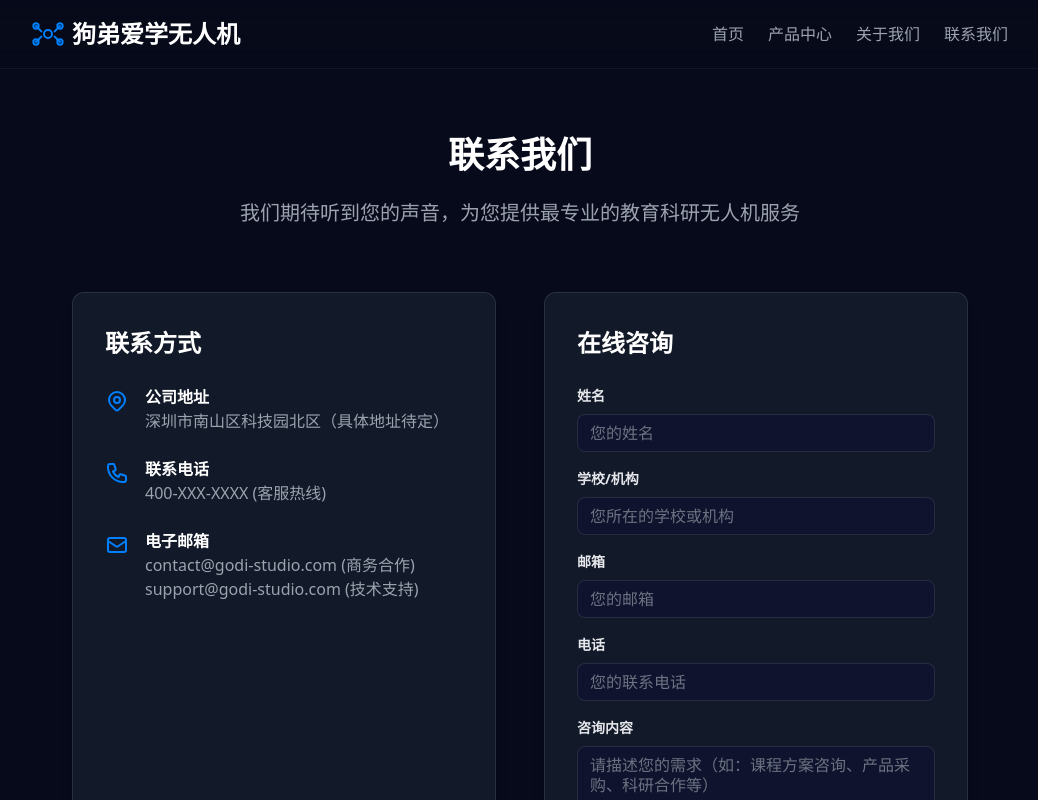
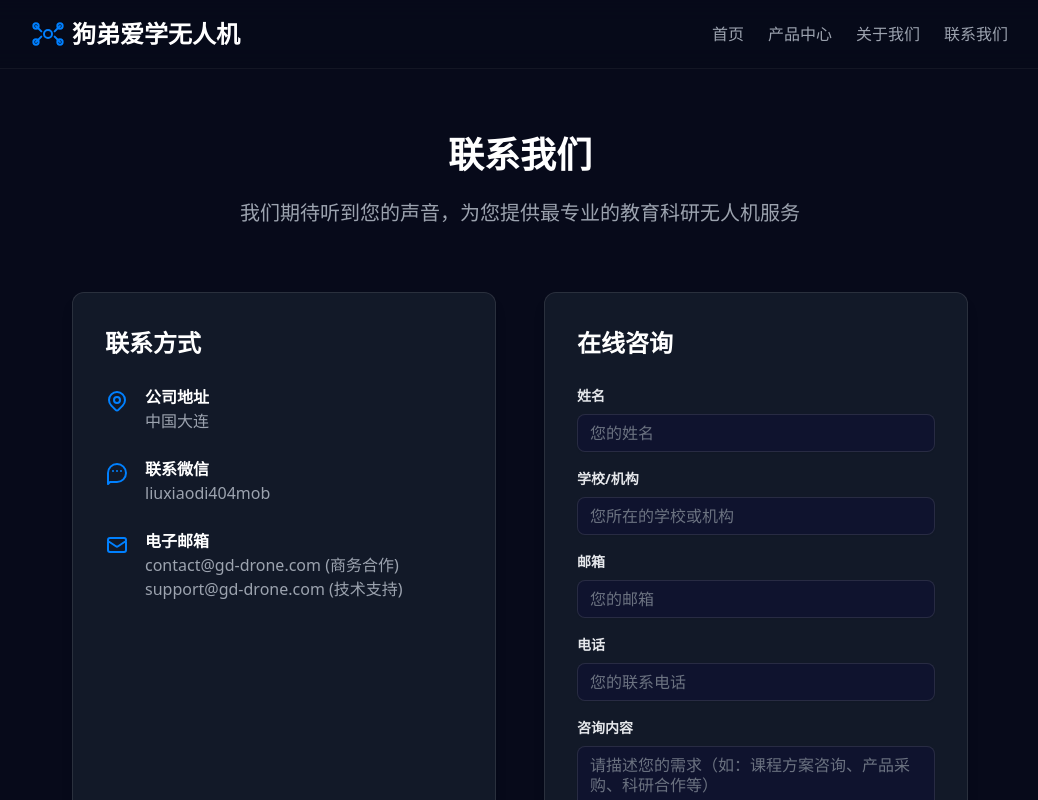
Before and after one commit to czstara12/ge-drone-web, a Next.js app: page /contact in a window 1280 px wide. Shown: the top 800 px of the page, without its empty margins (120-1158 px from the left). Built offline with nearby package versions, Linux system fonts and the light colour scheme.

Commit message:
fix: 更新联系信息和图标

```diff
--- a/src/pages/contact.tsx
+++ b/src/pages/contact.tsx
@@ -66,13 +66,13 @@ const LocationIcon = () => (
   </svg>
 );
 
-const PhoneIcon = () => (
+const WechatIcon = () => (
   <svg className="size-6" fill="none" stroke="currentColor" viewBox="0 0 24 24">
     <path
       strokeLinecap="round"
       strokeLinejoin="round"
       strokeWidth="2"
-      d="M3 5a2 2 0 012-2h3.28a1 1 0 01.948.684l1.498 4.493a1 1 0 01-.502 1.21l-2.257 1.13a11.042 11.042 0 005.516 5.516l1.13-2.257a1 1 0 011.21-.502l4.493 1.498a1 1 0 01.684.949V19a2 2 0 01-2 2h-1C9.716 21 3 14.284 3 6V5z"
+      d="M8 10h.01M12 10h.01M16 10h.01M21 12a9 9 0 01-9 9H5l-2 2V12a9 9 0 0118 0z"
     />
   </svg>
 );
@@ -115,20 +115,20 @@ const Contact = () => (
               <ContactItem
                 icon={<LocationIcon />}
                 title="公司地址"
-                content="深圳市南山区科技园北区（具体地址待定）"
+                content="中国大连"
               />
               <ContactItem
-                icon={<PhoneIcon />}
-                title="联系电话"
-                content="400-XXX-XXXX (客服热线)"
+                icon={<WechatIcon />}
+                title="联系微信"
+                content="liuxiaodi404mob"
               />
               <ContactItem
                 icon={<EmailIcon />}
                 title="电子邮箱"
                 content={
                   <>
-                    <p>contact@godi-studio.com (商务合作)</p>
-                    <p>support@godi-studio.com (技术支持)</p>
+                    <p>contact@gd-drone.com (商务合作)</p>
+                    <p>support@gd-drone.com (技术支持)</p>
                   </>
                 }
               />
```
